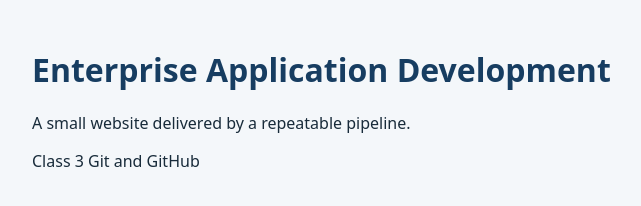
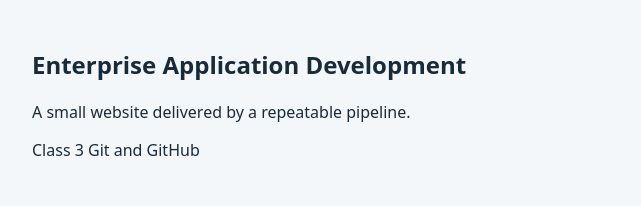
Before and after one commit to kayos4326/ead-website-delivery, a plain HTML site: page src/index.html in a window 1280 px wide. Shown: the whole page, without its empty margins (208-849 px from the left). Drawn offline with Linux system fonts and the light colour scheme.

Commit message:
Demonstrate a missing required heading

```diff
--- a/src/index.html
+++ b/src/index.html
@@ -8,7 +8,7 @@
 </head>
 <body>
   <main>
-    <h1>Enterprise Application Development</h1>
+    <h2>Enterprise Application Development</h2>
     <p id="message">A small website delivered by a repeatable pipeline.</p>
     <p>Class 3 Git and GitHub</p>
   </main>
```
